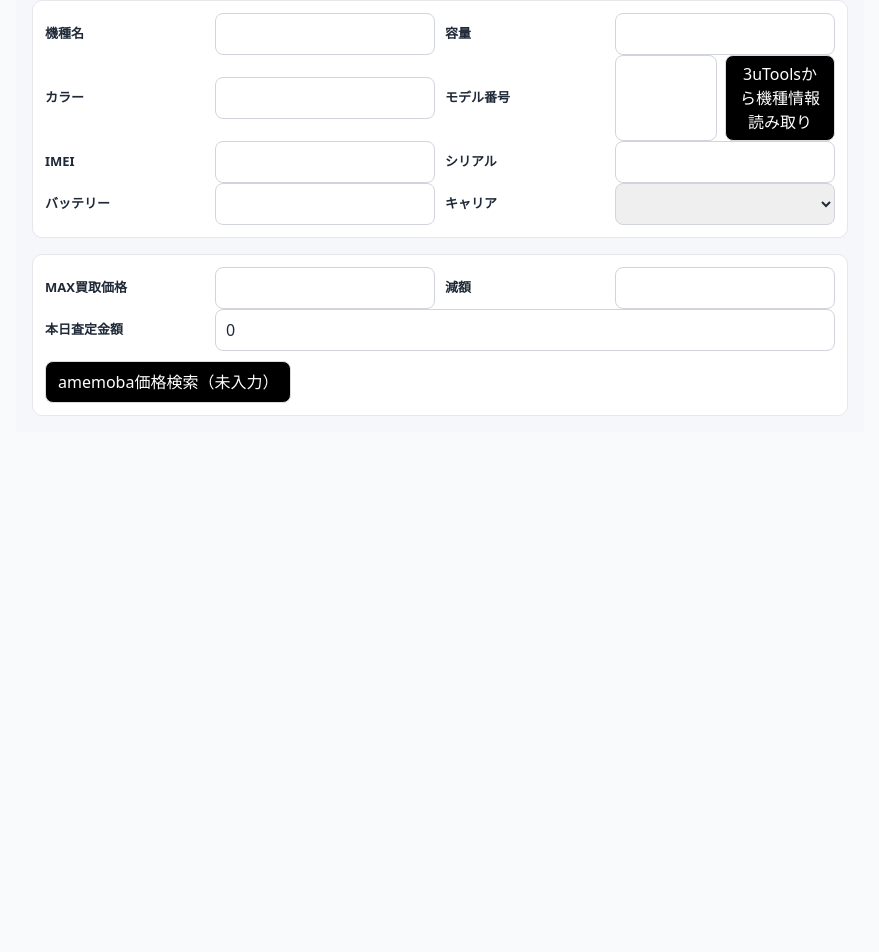
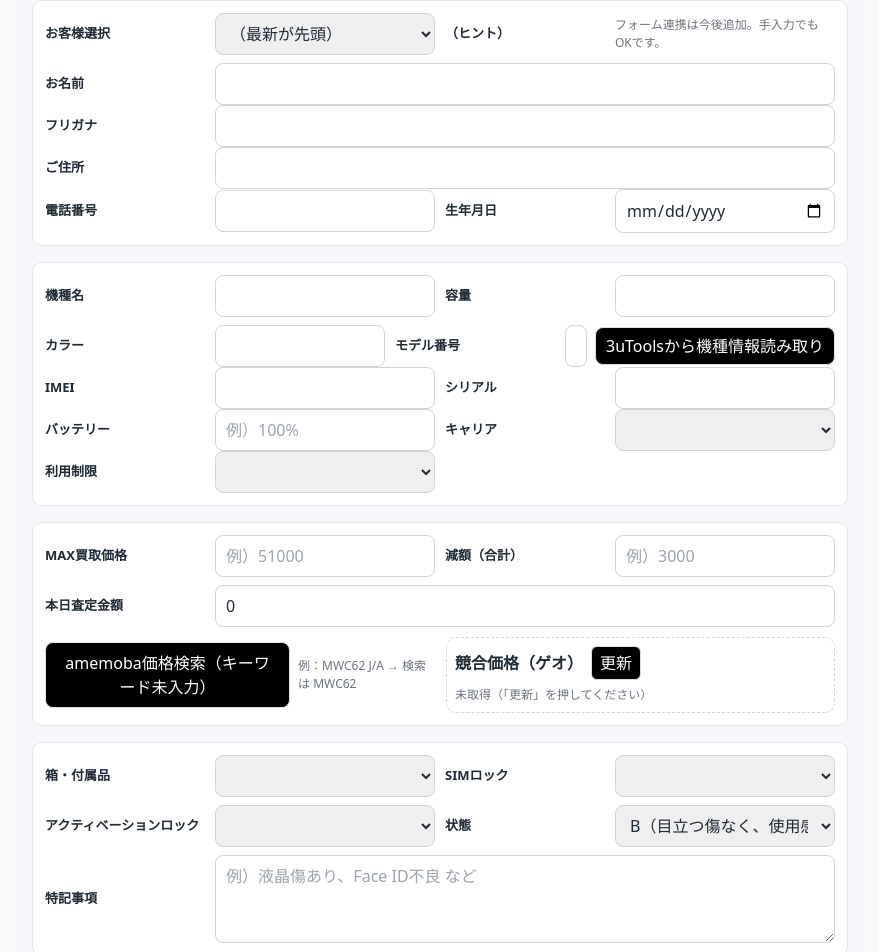
Before and after one commit to shimafumi2010/amemoba-kaitori-app, a Next.js app: page /assess in a window 1280 px wide. Shown: the part 305-1257 px from the top of the page, without its empty margins (200-1079 px from the left). Before the commit the page ends 800 px from the top, so only its background shows below. Built offline with nearby package versions, Linux system fonts and the light colour scheme.

Commit message:
Update AssessForm.tsx

```diff
--- a/src/components/AssessForm.tsx
+++ b/src/components/AssessForm.tsx
@@ -25,17 +25,34 @@ const row2 = { display: 'grid', gridTemplateColumns: '160px 1fr', gap: 10, align
 const row4 = { display: 'grid', gridTemplateColumns: '160px 1fr 160px 1fr', gap: 10, alignItems: 'center' } as const
 
 export default function AssessForm(): JSX.Element {
-  // ---- 状態変数 ----
+  // 受付
   const [staff, setStaff] = useState('島野ひとみ')
   const [acceptedAt, setAcceptedAt] = useState(() => new Date().toISOString().slice(0, 10))
+
+  // お客様情報（今は手入力；将来フォーム連携）
+  const [customerSelect, setCustomerSelect] = useState('（最新が先頭）')
   const [customer, setCustomer] = useState({ name: '', kana: '', address: '', phone: '', birth: '' })
+
+  // 端末
   const [device, setDevice] = useState({
     model_name: '', capacity: '', color: '', model_number: '',
     imei: '', serial: '', battery: '', carrier: '', restrict: ''
   })
+
+  // 状態/付属品
   const [acc, setAcc] = useState(''); const [simLock, setSimLock] = useState(''); const [actLock, setActLock] = useState('')
   const [condition, setCondition] = useState('B'); const [conditionNote, setConditionNote] = useState('')
+
+  // 価格
   const [maxPrice, setMaxPrice] = useState<number | ''>(''); const [discount, setDiscount] = useState<number | ''>(''); const [todayPrice, setTodayPrice] = useState<number>(0)
+
+  // 競合（ゲオ）
+  const [geoLoading, setGeoLoading] = useState(false)
+  const [geoError, setGeoError] = useState<string | null>(null)
+  const [geoResult, setGeoResult] = useState<GeoRow | null>(null)
+  const [geoSearchUrl, setGeoSearchUrl] = useState<string | null>(null)
+
+  // メッセージ
   const [message, setMessage] = useState('')
 
   useEffect(() => {
@@ -44,58 +61,48 @@ export default function AssessForm(): JSX.Element {
     setTodayPrice(Math.max(0, max - disc))
   }, [maxPrice, discount])
 
-  // ---- クリップボード解析（順番固定）----
+  // ========= クリップボード（Snipping Tool: すべてのテキストをコピー） =========
+  // 指定の「順番」に厳密に合わせて抽出する版
+  // インデックスは 1 始まりで指定 → 実装では 0 始まりに変換
   function parseByFixedOrder(text: string) {
     const lines = text.split(/\r?\n/).map(s => s.trim()).filter(Boolean)
-    const out = { model_name: '', capacity: '', color: '', model_number: '', imei: '', serial: '', battery: '' }
-    if (!lines.length) return out
 
-    // 上部：機種名/容量/カラー
-    const capRe = /\b\d+(?:\.\d+)?\s*(GB|TB)\b/i
-    const capIdx = lines.findIndex(s => capRe.test(s))
-    if (capIdx > 0) {
-      out.capacity = lines[capIdx]
-      out.model_name = lines[capIdx - 1] || ''
-      out.color = lines[capIdx + 1] || ''
+    const get = (oneBasedIndex: number) => {
+      const i = oneBasedIndex - 1
+      return i >= 0 && i < lines.length ? lines[i] : ''
     }
 
-    // モデル番号（Sales Model の後に来る英数字）
-    const salesIdx = lines.findIndex(s => /^sales\s*model/i.test(s))
-    if (salesIdx >= 0 && lines[salesIdx + 1]) out.model_number = lines[salesIdx + 1]
+    // 割り当て（ユーザー指定の順番）
+    const model_name  = get(1) || ''
+    let capacity      = get(2) || ''
+    const color       = get(3) || ''
+    let model_number  = get(20) || ''
+    let imei          = get(21) || ''
+    let serial        = get(22) || ''
+    let batteryLine   = get(34) || '' // 例: "100% Details"
 
-    // IMEI
-    const imeiIdx = lines.findIndex(s => /^imei\b/i.test(s))
-    if (imeiIdx >= 0) {
-      const val = lines[imeiIdx + 1] || ''
-      const match = val.replace(/\D+/g, '').match(/\d{15}/)
-      if (match) out.imei = match[0]
-    }
+    // 正規化
+    // 容量: "64GB" / "1 TB" → "64GB" / "1TB"
+    capacity = capacity.replace(/\s+/g, '').toUpperCase().replace(/ＴＢ/g, 'TB').replace(/ＧＢ/g, 'GB')
 
-    // Serial Number
-    const serialIdx = lines.findIndex(s => /^serial\s*number/i.test(s))
-    if (serialIdx >= 0) {
-      out.serial = (lines[serialIdx + 1] || '').replace(/[^0-9A-Za-z]/g, '').slice(0, 12)
-    }
+    // モデル番号: 全角→半角, 連続空白→単一空白
+    model_number = model_number
+      .replace(/[Ａ-Ｚａ-ｚ０-９／]/g, (s) => String.fromCharCode(s.charCodeAt(0) - 0xFEE0))
+      .replace(/\s{2,}/g, ' ')
+      .trim()
 
-    // Battery Life or 100% Details
-    const batIdx = lines.findIndex(s => /(battery\s*life|battery)/i.test(s))
-    const batteryLine = lines.find(l => /%/.test(l))
-    if (batIdx >= 0) {
-      const next = lines[batIdx + 1] || ''
-      const m = next.match(/(\d{2,3})%/)
-      if (m) out.battery = m[1] + '%'
-      else if (batteryLine) {
-        const m2 = batteryLine.match(/(\d{2,3})%/)
-        if (m2) out.battery = m2[1] + '%'
-      }
-    }
+    // IMEI: 15桁
+    imei = (imei.replace(/\D+/g, '').match(/\d{15}/)?.[0] ?? '')
+    imei = normalizeIMEI(imei) || imei
 
-    // 軽い補正
-    out.capacity = out.capacity.replace(/\s+/g, '').toUpperCase()
-    out.model_number = out.model_number.replace(/\s+/g, ' ').trim()
-    out.imei = normalizeIMEI(out.imei)
-    out.serial = normalizeSerial(out.serial)
-    return out
+    // Serial: 12桁英数
+    serial = normalizeSerial(serial) || serial
+
+    // Battery: "100% Details" -> "100%"
+    const mBat = batteryLine.match(/(\d{2,3})\s*%/)
+    const battery = mBat ? `${mBat[1]}%` : ''
+
+    return { model_name, capacity, color, model_number, imei, serial, battery }
   }
 
   async function readFromClipboardAndApply() {
@@ -110,20 +117,64 @@ export default function AssessForm(): JSX.Element {
     }
   }
 
-  // ---- Amemoba検索 ----
+  // ========= 価格・検索系 =========
   function getModelPrefix(): string {
     const raw = (device.model_number || '').trim()
     return raw.split(/\s+/)[0] || ''
   }
+
   async function openAmemobaForSelectedCarrier() {
     const key = getModelPrefix()
     if (!key) return alert('モデル番号を入力してください')
-    window.open(`https://amemoba.com/search/?search-word=${encodeURIComponent(key)}`, '_blank')
+    window.open(`https://amemoba.com/search/?search-word=${encodeURIComponent(key)}`, '_blank', 'noopener,noreferrer')
+  }
+
+  async function fetchGeo() {
+    const key = getModelPrefix()
+    setGeoError(null); setGeoResult(null); setGeoLoading(true)
+    try {
+      const res = await fetch('/api/geo-prices', {
+        method: 'POST', headers: { 'Content-Type': 'application/json' },
+        body: JSON.stringify({ query: key }),
+      })
+      const text = await res.text()
+      let json: any = null
+      try { json = JSON.parse(text) } catch {
+        setGeoError(`応答がJSONではありません: HTTP ${res.status} ${res.statusText} / ${text.slice(0, 140)}…`)
+        setGeoLoading(false); return
+      }
+      setGeoSearchUrl(json?.searchUrl ?? null)
+      if (!res.ok || json?.ok === false) {
+        setGeoError(json?.error || `HTTP ${res.status} ${res.statusText}`)
+        setGeoLoading(false); return
+      }
+      const results: GeoRow[] = json.results || []
+      const target = (() => {
+        const c = device.carrier
+        if (c.startsWith('au')) return 'au'
+        if (/softbank/i.test(c)) return 'softbank'
+        if (/docomo/i.test(c)) return 'docomo'
+        if (/SIMフリー/.test(c) || /SIM/.test(c)) return 'simfree'
+        return ''
+      })()
+      const hit =
+        results.find(r => r.carrier === target) ||
+        results.find(r => (r.title || '').toLowerCase().includes(target)) ||
+        results[0] || null
+      setGeoResult(hit)
+    } catch (e: any) {
+      setGeoError(e?.message ?? 'unknown')
+    } finally { setGeoLoading(false) }
+  }
+
+  async function copyAndOpen(text: string, url: string) {
+    try { if (text) await navigator.clipboard.writeText(text) } catch {}
+    window.open(url, '_blank', 'noopener,noreferrer')
   }
 
   const modelPrefix = useMemo(() => getModelPrefix(), [device.model_number])
 
-  // ---- JSX ----
+  // ========= JSX =========
   return (
     <div style={{ display: 'grid', gap: 16, padding: 16, maxWidth: 980, margin: '0 auto', background: '#f6f7fb' }}>
       <h2 style={{ margin: 0, fontSize: 20, fontWeight: 800, textAlign: 'center' }}>アメモバ買取 富山店　査定受付票</h2>
@@ -133,27 +184,50 @@ export default function AssessForm(): JSX.Element {
         <div style={row4}>
           <div style={label}>担当者</div>
           <select style={box as any} value={staff} onChange={(e) => setStaff(e.target.value)}>
-            {STAFFS.map(s => <option key={s}>{s}</option>)}
+            {STAFFS.map(s => (<option key={s} value={s}>{s}</option>))}
           </select>
           <div style={label}>受付日</div>
           <input style={box as any} type="date" value={acceptedAt} onChange={(e) => setAcceptedAt(e.target.value)} />
         </div>
       </div>
 
-      {/* 端末情報 */}
+      {/* お客様情報 */}
+      <div style={section}>
+        <div style={row4}>
+          <div style={label}>お客様選択</div>
+          <select style={box as any} value={customerSelect} onChange={(e) => setCustomerSelect(e.target.value)}>
+            <option>（最新が先頭）</option>
+          </select>
+          <div style={{ ...label }}>（ヒント）</div>
+          <div style={{ fontSize: 12, color: '#6b7280' }}>フォーム連携は今後追加。手入力でもOKです。</div>
+        </div>
+        <div style={{ height: 8 }} />
+        <div style={row2}><div style={label}>お名前</div><input style={box as any} value={customer.name} onChange={(e)=>setCustomer({...customer,name:e.target.value})}/></div>
+        <div style={row2}><div style={label}>フリガナ</div><input style={box as any} value={customer.kana} onChange={(e)=>setCustomer({...customer,kana:e.target.value})}/></div>
+        <div style={row2}><div style={label}>ご住所</div><input style={box as any} value={customer.address} onChange={(e)=>setCustomer({...customer,address:e.target.value})}/></div>
+        <div style={row4}>
+          <div style={label}>電話番号</div><input style={box as any} value={customer.phone} onChange={(e)=>setCustomer({...customer,phone:e.target.value})}/>
+          <div style={label}>生年月日</div><input style={box as any} type="date" value={customer.birth} onChange={(e)=>setCustomer({...customer,birth:e.target.value})}/>
+        </div>
+      </div>
+
+      {/* 端末情報（クリップボード読み取りボタンを設置） */}
       <div style={section}>
         <div style={row4}>
           <div style={label}>機種名</div><input style={box as any} value={device.model_name} onChange={(e)=>setDevice({...device,model_name:e.target.value})}/>
           <div style={label}>容量</div><input style={box as any} value={device.capacity} onChange={(e)=>setDevice({...device,capacity:e.target.value})}/>
         </div>
-
+        <div style={{ height: 8 }} />
         <div style={row4}>
           <div style={label}>カラー</div><input style={box as any} value={device.color} onChange={(e)=>setDevice({...device,color:e.target.value})}/>
           <div style={label}>モデル番号</div>
-          <div style={{ display:'flex', gap:8 }}>
+          <div style={{ display:'flex', gap:8, alignItems:'center' }}>
             <input style={box as any} value={device.model_number} onChange={(e)=>setDevice({...device,model_number:e.target.value})}/>
-            <button onClick={readFromClipboardAndApply}
-                    style={{ padding:'6px 10px', border:'1px solid #ddd', borderRadius:8 }}>
+            <button
+              onClick={readFromClipboardAndApply}
+              style={{ padding:'6px 10px', borderRadius:8, border:'1px solid #ddd', whiteSpace:'nowrap' }}
+              title="Snipping Tool → すべてのテキストをコピー を実行してから押す"
+            >
               3uToolsから機種情報読み取り
             </button>
           </div>
@@ -168,28 +242,108 @@ export default function AssessForm(): JSX.Element {
 
         <div style={row4}>
           <div style={label}>バッテリー</div>
-          <input style={box as any} value={device.battery} onChange={(e)=>setDevice({...device,battery:e.target.value})}/>
+          <input style={box as any} placeholder="例）100%" value={device.battery} onChange={(e)=>setDevice({...device,battery:e.target.value})}/>
           <div style={label}>キャリア</div>
           <select style={box as any} value={device.carrier} onChange={(e)=>setDevice({...device,carrier:e.target.value})}>
-            <option value=""/>{CARRIERS.map(c => <option key={c}>{c}</option>)}
+            <option value=""/>{CARRIERS.map(c => <option key={c} value={c}>{c}</option>)}
           </select>
+        </div>
+
+        <div style={row4}>
+          <div style={label}>利用制限</div>
+          <select style={box as any} value={device.restrict} onChange={(e)=>setDevice({...device,restrict:e.target.value})}>
+            <option value=""/>{RESTRICTS.map(r => <option key={r} value={r}>{r}</option>)}
+          </select>
+          <div/><div/>
         </div>
 
         {message && <div style={{ marginTop:8, color:'#2563eb', fontSize:13 }}>{message}</div>}
       </div>
 
-      {/* 価格 */}
+      {/* 価格・検索・競合価格（ゲオ） */}
       <div style={section}>
         <div style={row4}>
-          <div style={label}>MAX買取価格</div><input style={box as any} value={maxPrice} onChange={(e)=>setMaxPrice(e.target.value as any)}/>
-          <div style={label}>減額</div><input style={box as any} value={discount} onChange={(e)=>setDiscount(e.target.value as any)}/>
+          <div style={label}>MAX買取価格</div><input style={box as any} placeholder="例）51000" value={maxPrice} onChange={(e)=>setMaxPrice(e.target.value as any)}/>
+          <div style={label}>減額（合計）</div><input style={box as any} placeholder="例）3000" value={discount} onChange={(e)=>setDiscount(e.target.value as any)}/>
         </div>
+        <div style={{ height: 8 }} />
         <div style={row2}><div style={label}>本日査定金額</div><input style={box as any} value={todayPrice} readOnly/></div>
 
-        <button onClick={openAmemobaForSelectedCarrier}
-                style={{ marginTop:10, padding:'8px 12px', border:'1px solid #ddd', borderRadius:8 }}>
-          amemoba価格検索（{modelPrefix || '未入力'}）
-        </button>
+        <div style={{ height: 10 }} />
+        <div style={{ display:'grid', gridTemplateColumns:'1fr 1fr', gap:12 }}>
+          <div style={{ display:'flex', alignItems:'center', gap:8 }}>
+            <button onClick={openAmemobaForSelectedCarrier}
+                    style={{ padding:'8px 12px', borderRadius:8, border:'1px solid #ddd' }}>
+              amemoba価格検索（{modelPrefix || 'キーワード未入力'}）
+            </button>
+            <div style={{ color:'#6b7280', fontSize:12 }}>例：MWC62 J/A → 検索は MWC62</div>
+          </div>
+
+          <div style={{ border:'1px dashed #d1d5db', borderRadius:10, padding:8 }}>
+            <div style={{ display:'flex', alignItems:'center', gap:8, marginBottom:6 }}>
+              <div style={{ fontWeight:700 }}>競合価格（ゲオ）</div>
+              <button onClick={fetchGeo} disabled={!modelPrefix} style={{ padding:'4px 8px', borderRadius:6, border:'1px solid #ddd' }}>
+                {geoLoading ? '更新中…' : '更新'}
+              </button>
+              {geoSearchUrl && <a href={geoSearchUrl} target="_blank" rel="noreferrer" style={{ color:'#2563eb', fontSize:12 }}>検索ページ</a>}
+            </div>
+
+            {geoError && <div style={{ color:'#b91c1c', fontSize:12 }}>取得失敗：{geoError}</div>}
+
+            {!geoError && geoResult && (
+              <div style={{ display:'grid', gridTemplateColumns:'1fr 1fr 1fr', gap:6, fontSize:14 }}>
+                <div><span style={{ color:'#6b7280' }}>キャリア：</span>{geoResult.carrier || '不明'}</div>
+                <div><span style={{ color:'#6b7280' }}>未使用：</span>
+                  {geoResult.unusedText ? `¥${geoResult.unusedText}` : (geoResult.unused ? `¥${geoResult.unused.toLocaleString()}` : '-')}
+                </div>
+                <div><span style={{ color:'#6b7280' }}>中古：</span>
+                  {geoResult.usedText ? `¥${geoResult.usedText}` : (geoResult.used ? `¥${geoResult.used.toLocaleString()}` : '-')}
+                </div>
+                <div style={{ gridColumn:'1 / -1', fontSize:12 }}>
+                  <span style={{ color:'#6b7280' }}>商品：</span>
+                  {geoResult.url
+                    ? <a href={geoResult.url} target="_blank" rel="noreferrer" style={{ color:'#2563eb' }}>{geoResult.title}</a>
+                    : geoResult.title}
+                </div>
+              </div>
+            )}
+            {!geoError && !geoResult && !geoLoading && <div style={{ color:'#6b7280', fontSize:12 }}>未取得（「更新」を押してください）</div>}
+          </div>
+        </div>
+      </div>
+
+      {/* 付属品/ロック/状態 */}
+      <div style={section}>
+        <div style={row4}>
+          <div style={label}>箱・付属品</div>
+          <select style={box as any} value={acc} onChange={(e)=>setAcc(e.target.value)}>
+            {ACCESSORIES.map(a => <option key={a} value={a}>{a}</option>)}
+          </select>
+          <div style={label}>SIMロック</div>
+          <select style={box as any} value={simLock} onChange={(e)=>setSimLock(e.target.value)}>
+            {LOCK_YN.map(a => <option key={a} value={a}>{a}</option>)}
+          </select>
+        </div>
+
+        <div style={{ height: 8 }} />
+        <div style={row4}>
+          <div style={label}>アクティベーションロック</div>
+          <select style={box as any} value={actLock} onChange={(e)=>setActLock(e.target.value)}>
+            {LOCK_YN.map(a => <option key={a} value={a}>{a}</option>)}
+          </select>
+          <div style={label}>状態</div>
+          <select style={box as any} value={condition} onChange={(e)=>setCondition(e.target.value)}>
+            {CONDITIONS.map(c => <option key={c.code} value={c.code}>{c.label}</option>)}
+          </select>
+        </div>
+
+        <div style={{ height: 8 }} />
+        <div style={row2}>
+          <div style={label}>特記事項</div>
+          <textarea style={{ ...box, height: 88, resize: 'vertical' } as any}
+                    placeholder="例）液晶傷あり、Face ID不良 など"
+                    value={conditionNote} onChange={(e)=>setConditionNote(e.target.value)} />
+        </div>
       </div>
     </div>
   )
```
